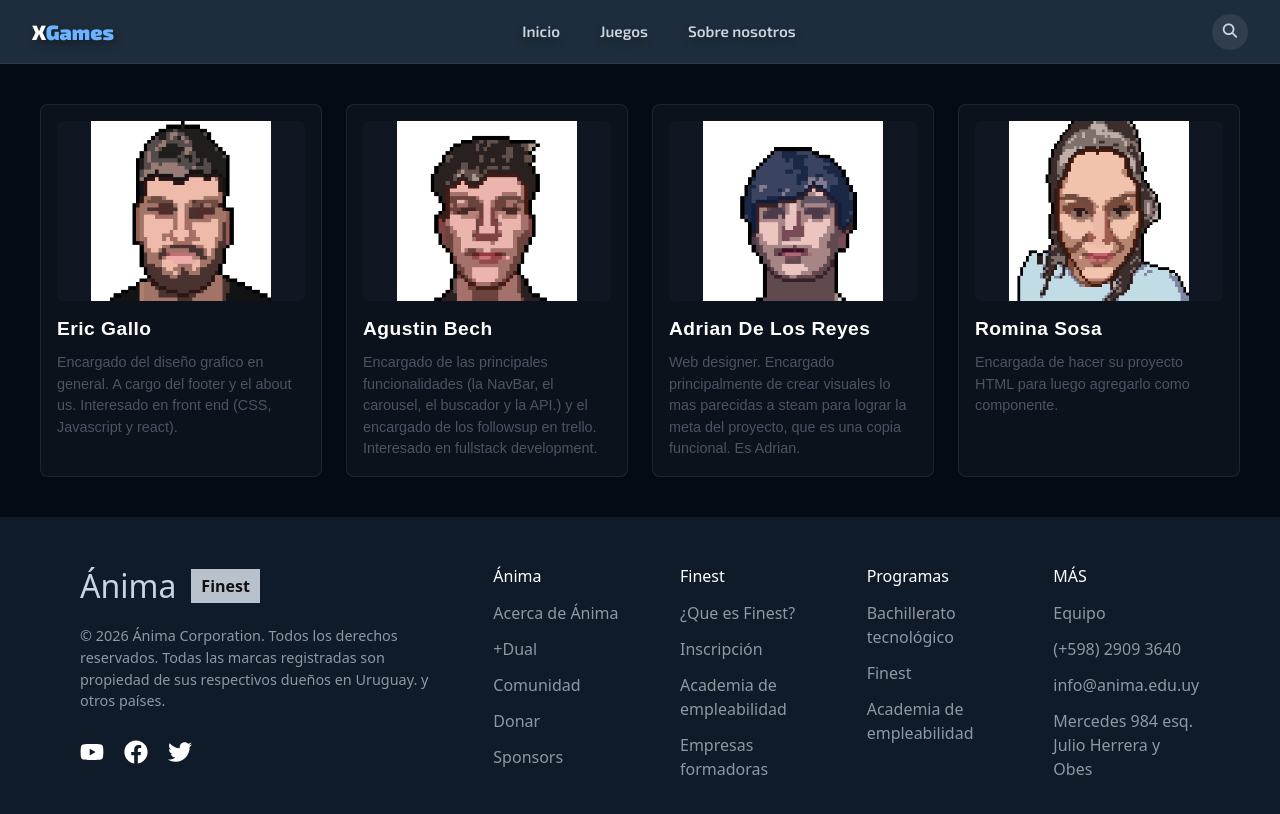
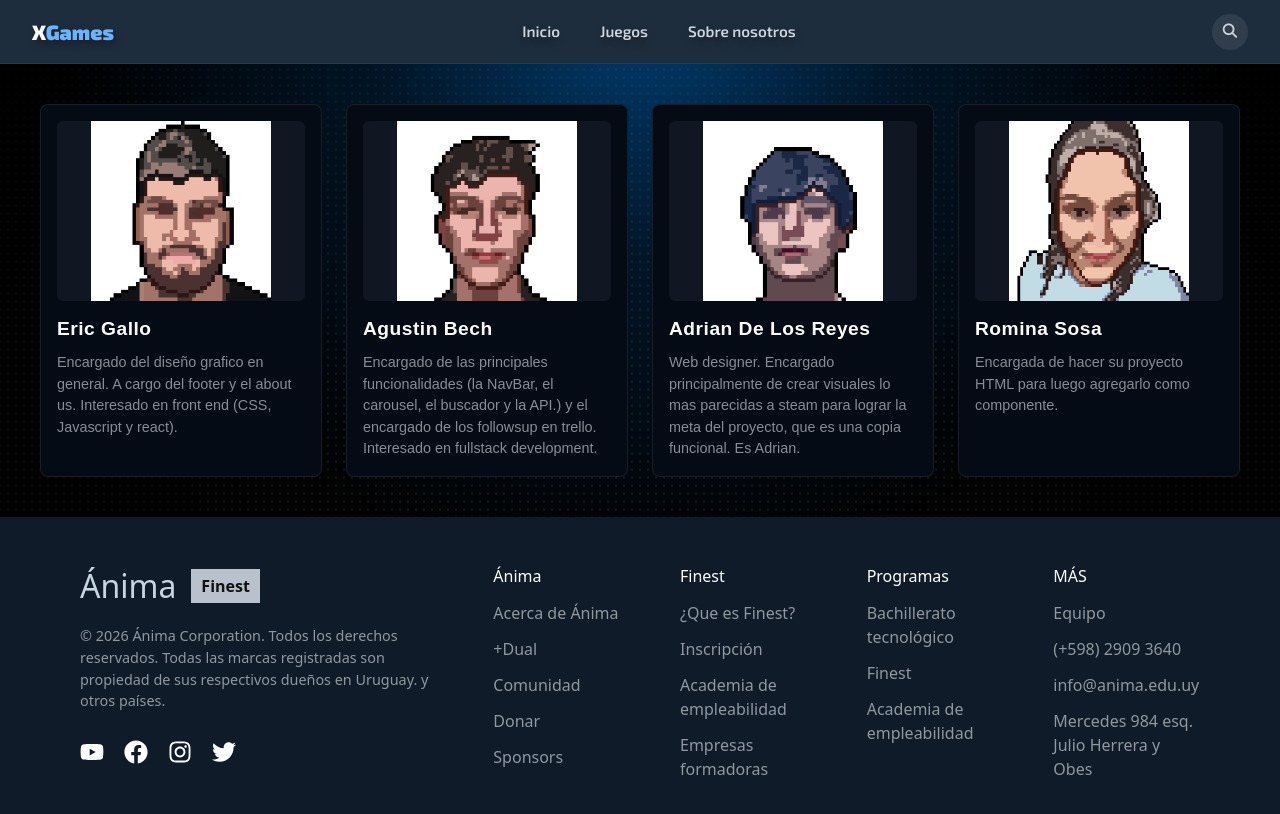
Before and after one commit to adrian120401/XGames, a React (Vite) app: page /AboutUs in a window 1280 px wide. Shown: the top 814 px of the page. Built offline with nearby package versions, Linux system fonts and the light colour scheme.

Commit message:
AboutUs cards fix

```diff
--- a/src/components/Cards.jsx
+++ b/src/components/Cards.jsx
@@ -1,15 +1,34 @@
-import React from 'react';
-import pixelAdrian from '../assets/CardsAssests/pixelAdrian.png'
-import pixelEric from '../assets/CardsAssests/pixelEric.png'
-import pixelAgus from '../assets/CardsAssests/pixelAgus.png'
-import pixelRomi from '../assets/CardsAssests/pixelRomi.png'
+import React from "react";
+import pixelAdrian from "../assets/CardsAssests/pixelAdrian.png";
+import pixelEric from "../assets/CardsAssests/pixelEric.png";
+import pixelAgus from "../assets/CardsAssests/pixelAgus.png";
+import pixelRomi from "../assets/CardsAssests/pixelRomi.png";
 const CardsContainer = () => {
-
   const cardsData = [
-    { id: 1, name: 'Eric Gallo', text: 'Encargado del diseño grafico en general. A cargo del footer y el about us. Interesado en front end (CSS, Javascript y react).', image: pixelEric },
-    { id: 2, name: 'Agustin Bech', text: 'Encargado de las principales funcionalidades (la NavBar, el carousel, el buscador y la API.) y el encargado de los followsup en trello. Interesado en fullstack development.', image: pixelAgus },
-    { id: 3, name: 'Adrian De Los Reyes', text: 'Web designer. Encargado principalmente de crear visuales lo mas parecidas a steam para lograr la meta del proyecto, que es una copia funcional. Es Adrian.', image: pixelAdrian },
-    { id: 4, name: 'Romina Sosa', text: 'Encargada de hacer su proyecto HTML para luego agregarlo como componente.', image: pixelRomi },
+    {
+      id: 1,
+      name: "Eric Gallo",
+      text: "Encargado del diseño grafico en general. A cargo del footer y el about us. Interesado en front end (CSS, Javascript y react).",
+      image: pixelEric,
+    },
+    {
+      id: 2,
+      name: "Agustin Bech",
+      text: "Encargado de las principales funcionalidades (la NavBar, el carousel, el buscador y la API.) y el encargado de los followsup en trello. Interesado en fullstack development.",
+      image: pixelAgus,
+    },
+    {
+      id: 3,
+      name: "Adrian De Los Reyes",
+      text: "Web designer. Encargado principalmente de crear visuales lo mas parecidas a steam para lograr la meta del proyecto, que es una copia funcional. Es Adrian.",
+      image: pixelAdrian,
+    },
+    {
+      id: 4,
+      name: "Romina Sosa",
+      text: "Encargada de hacer su proyecto HTML para luego agregarlo como componente.",
+      image: pixelRomi,
+    },
   ];
 
   return (
@@ -19,11 +38,7 @@ const CardsContainer = () => {
           <div key={card.id} className="card-column">
             {/* Sección 1: Imagen */}
             <div className="card-image-wrapper">
-              <img
-                src={card.image}
-                alt={card.name}
-                className="card-image"
-              />
+              <img src={card.image} alt={card.name} className="card-image" />
             </div>
 
             {/* Sección 2: Título */}
--- a/src/components/footer.jsx
+++ b/src/components/footer.jsx
@@ -1,4 +1,4 @@
-import { FaYoutube, FaFacebook, FaTwitter } from "react-icons/fa";
+import { FaYoutube, FaFacebook, FaTwitter, FaInstagram } from "react-icons/fa";
 import "../styles/footer.css";
 
 export default function Footer() {
@@ -33,6 +33,12 @@ export default function Footer() {
             >
               {" "}
               <FaFacebook />
+            </a>
+            <a
+              target="_blank"
+              href="https://www.instagram.com/animadual?utm_source=ig_web_button_share_sheet&igsh=ZDNlZDc0MzIxNw=="
+            >
+              <FaInstagram />{" "}
             </a>
             <a target="_blank" href="https://x.com/animadual">
               <FaTwitter />{" "}
--- a/src/pages/AboutUs.jsx
+++ b/src/pages/AboutUs.jsx
@@ -1,16 +1,18 @@
 import NavBar from "../components/NavBar";
 import Footer from "../components/Footer";
-import Cards from "../components/Cards"
-import '../styles/CardsStyle.css';
+import Cards from "../components/Cards";
+import "../styles/CardsStyle.css";
 
 export default function AboutUs() {
   return (
-    <>
+    <div
+      style={{ minHeight: "100vh", display: "flex", flexDirection: "column" }}
+    >
       <NavBar />
-
-      <Cards />
-
+      <div style={{ flex: 1 }}>
+        <Cards />
+      </div>
       <Footer />
-    </>
+    </div>
   );
 }
--- a/src/styles/CardsStyle.css
+++ b/src/styles/CardsStyle.css
@@ -1,12 +1,10 @@
-/* Contenedor general de la sección */
 .xgames-section {
   padding: 40px 20px;
-  background-color: #050b14; /* Color oscuro base de tu fondo */
   display: flex;
+  flex: 1;
   justify-content: center;
 }
 
-/* Grid responsivo: 1 col en móvil, 2 en tablets, 4 en desktop */
 .cards-grid {
   display: grid;
   grid-template-columns: repeat(auto-fit, minmax(250px, 1fr));
@@ -15,31 +13,34 @@
   max-width: 1200px;
 }
 
-/* Estilo de cada Card individual (Columna) */
 .card-column {
-  background: rgba(255, 255, 255, 0.03); /* Fondo oscuro semitransparente */
-  border: 1px solid rgba(255, 255, 255, 0.08); /* Borde sutil */
+  background: rgba(255, 255, 255, 0.03);
+  border: 1px solid rgba(255, 255, 255, 0.08);
   border-radius: 8px;
   padding: 16px;
   display: flex;
+  background-color: #050b14;
   flex-direction: column;
-  transition: transform 0.3s ease, box-shadow 0.3s ease, border-color 0.3s ease;
+  transition:
+    transform 0.3s ease,
+    box-shadow 0.3s ease,
+    border-color 0.3s ease;
 }
 
-/* Efecto Hover interactivo estilo gaming */
 .card-column:hover {
   transform: translateY(-5px);
-  border-color: #1a5c96; /* Azul sutil inspirado en tu navbar */
-  box-shadow: 0 10px 20px rgba(0, 0, 0, 0.5), 0 0 15px rgba(26, 92, 150, 0.2);
+  border-color: #1a5c96;
+  box-shadow:
+    0 10px 20px rgba(0, 0, 0, 0.5),
+    0 0 15px rgba(26, 92, 150, 0.2);
 }
 
-/* Sección 1: Contenedor e Imagen */
 .card-image-wrapper {
   width: 100%;
   overflow: hidden;
   border-radius: 6px;
   margin-bottom: 16px;
-  background-color: #101622; /* Fondo de carga para la imagen */
+  background-color: #101622;
 }
 
 .card-image {
@@ -51,22 +52,20 @@
 }
 
 .card-column:hover .card-image {
-  transform: scale(1.05); /* Zoom sutil a la imagen al hacer hover a la card */
+  transform: scale(1.05);
 }
 
-/* Sección 2: Título */
 .card-title {
   color: #ffffff;
   font-size: 1.2rem;
-  font-family: sans-serif; /* Cambiar por la fuente de tu app */
+  font-family: sans-serif;
   margin: 0 0 12px 0;
   font-weight: 600;
   letter-spacing: 0.5px;
 }
 
-/* Sección 3: Párrafo */
 .card-text {
-  color: #4a5464; /* Color gris oscuro/atenuado que se ve en tu imagen */
+  color: rgba(240, 248, 255, 0.548);
   font-size: 0.9rem;
   line-height: 1.5;
   margin: 0;
```
